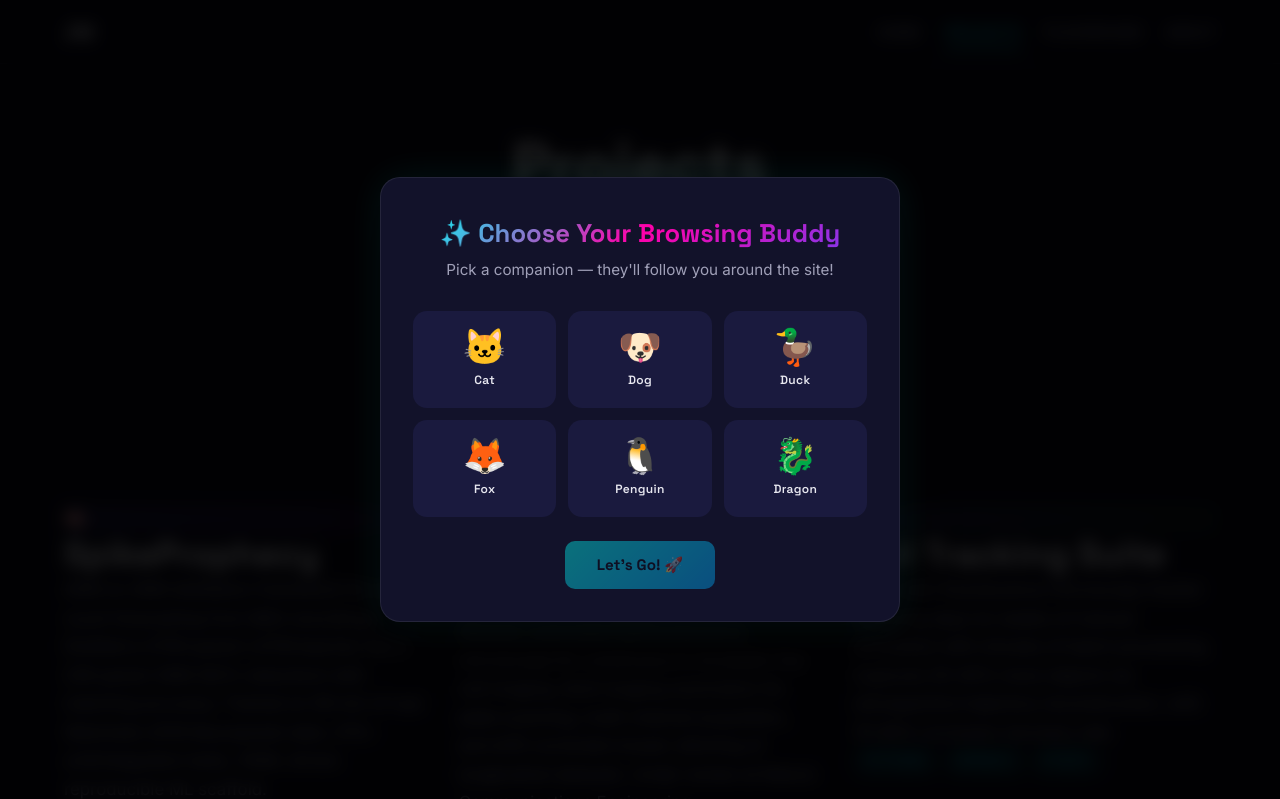
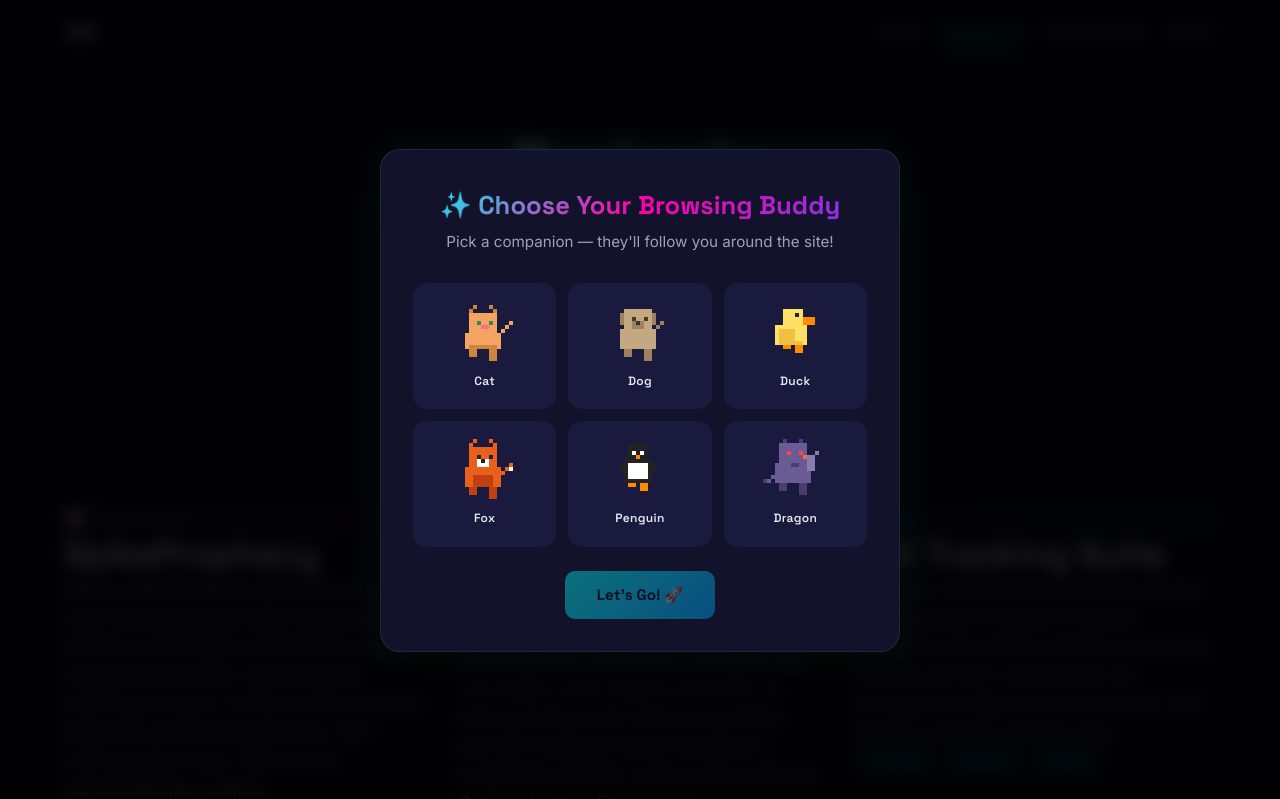
Before and after one commit to JohnMinnick/JohnMinnick.github.io, a plain HTML site: page pages/projects.html in a window 1280 px wide. Shown: the top 799 px of the page. Drawn offline with Linux system fonts and the light colour scheme.

Commit message:
Upgrade pets to canvas pixel art with animated walk cycles

```diff
--- a/css/pet.css
+++ b/css/pet.css
@@ -108,10 +108,9 @@
     box-shadow: 0 0 20px rgba(0, 255, 247, 0.15);
 }
 
-/* The pet emoji/sprite */
+/* The pet pixel art preview canvas */
 .pet-choice__sprite {
-    font-size: 2.2rem;
-    line-height: 1;
+    image-rendering: pixelated;
     transition: transform 0.3s ease;
 }
 
@@ -154,49 +153,14 @@
     box-shadow: 0 8px 25px rgba(0, 255, 247, 0.3);
 }
 
-/* ---- The Cursor-Following Pet ---- */
+/* ---- The Cursor-Following Pet (Canvas) ---- */
 .browsing-pet {
     position: fixed;
     z-index: 9999;
     pointer-events: none;
-    font-size: 2rem;
-    line-height: 1;
-    transition: none;
-    /* Movement handled by JS for smooth interpolation */
+    image-rendering: pixelated;
     filter: drop-shadow(0 2px 6px rgba(0, 0, 0, 0.4));
     user-select: none;
-}
-
-/* Trotting/bobbing animation while the pet moves */
-.browsing-pet--moving {
-    animation: petTrot 0.3s ease-in-out infinite alternate;
-}
-
-@keyframes petTrot {
-    0% {
-        transform: translateY(0) rotate(-3deg);
-    }
-
-    100% {
-        transform: translateY(-6px) rotate(3deg);
-    }
-}
-
-/* Idle breathing animation when stationary */
-.browsing-pet--idle {
-    animation: petIdle 2s ease-in-out infinite;
-}
-
-@keyframes petIdle {
-
-    0%,
-    100% {
-        transform: translateY(0) scale(1);
-    }
-
-    50% {
-        transform: translateY(-3px) scale(1.05);
-    }
 }
 
 /* ---- Change Pet Button (small, bottom-left) ---- */
--- a/js/pet.js
+++ b/js/pet.js
@@ -1,160 +1,324 @@
 /**
- * pet.js — Browsing Pet System
+ * pet.js — Browsing Pet System (Canvas Pixel Art Edition)
  *
  * Shows a "Choose Your Browsing Buddy" modal on first visit.
- * The selected pet follows the cursor across all pages with a
- * trotting animation. Choice persists in localStorage.
- *
- * Included on every page via <script src="js/pet.js"></script>.
+ * Pets are drawn as pixel art on a small canvas element that
+ * follows the cursor with smooth lerp interpolation.
  */
 
+const PET_STORAGE_KEY = 'browsing-pet-id';
+
 /* ============================================================
-   Pet Definitions
-   Each pet has an emoji sprite, a name, and a fun description.
+   Pet Pixel Art Definitions
+   Each pet has frames defined as arrays of [x, y, color] pixels.
+   Canvas is 16x16 scaled up 3x = 48x48 display size.
+   ============================================================ */
+const SCALE = 3;
+const SPRITE_SIZE = 16;
+
+/**
+ * Builds pixel art frames for each pet.
+ * Returns object mapping pet id -> array of frame data.
+ * Each frame is an array of {x, y, color} objects.
+ */
+function buildPetFrames() {
+    // Color palettes per pet
+    const C = {
+        cat: { body: '#f4a460', dark: '#cd853f', eye: '#2e8b57', nose: '#ff6b81', ear: '#cd853f' },
+        dog: { body: '#c4a882', dark: '#a08060', eye: '#4a3728', nose: '#333', ear: '#a08060' },
+        duck: { body: '#ffe066', dark: '#f0c040', eye: '#222', beak: '#ff8c00', feet: '#ff8c00' },
+        fox: { body: '#e8601c', dark: '#c04010', eye: '#222', nose: '#222', tip: '#fff' },
+        penguin: { body: '#222', belly: '#fff', eye: '#fff', beak: '#ff8c00', feet: '#ff8c00' },
+        dragon: { body: '#6b5b95', dark: '#4a3f6b', eye: '#ff4444', wing: '#8b7bb5', fire: '#ff6b35' }
+    };
+
+    /** Helper: fill a rect of pixels */
+    function rect(px, x, y, w, h, color) {
+        for (let dy = 0; dy < h; dy++)
+            for (let dx = 0; dx < w; dx++)
+                px.push({ x: x + dx, y: y + dy, c: color });
+    }
+
+    /** Helper: set single pixel */
+    function dot(px, x, y, color) { px.push({ x, y, c: color }); }
+
+    // --- CAT (2 frames) ---
+    function catFrame(legOffset) {
+        const p = [], c = C.cat;
+        // Ears
+        dot(p, 4, 2, c.ear); dot(p, 5, 1, c.ear); dot(p, 9, 1, c.ear); dot(p, 10, 2, c.ear);
+        // Head
+        rect(p, 4, 3, 7, 5, c.body);
+        // Eyes
+        dot(p, 6, 5, c.eye); dot(p, 9, 5, c.eye);
+        // Nose
+        dot(p, 7, 6, c.nose); dot(p, 8, 6, c.nose);
+        // Body
+        rect(p, 3, 8, 9, 4, c.body);
+        rect(p, 4, 8, 7, 4, c.dark);
+        rect(p, 3, 8, 9, 3, c.body);
+        // Tail
+        dot(p, 12, 7, c.body); dot(p, 13, 6, c.body); dot(p, 14, 5, c.body);
+        // Legs (animated)
+        rect(p, 4, 12, 2, 2 + legOffset, c.dark);
+        rect(p, 9, 12, 2, 2 + (1 - legOffset), c.dark);
+        return p;
+    }
+
+    // --- DOG (2 frames) ---
+    function dogFrame(legOffset) {
+        const p = [], c = C.dog;
+        // Ears (floppy)
+        rect(p, 3, 3, 2, 3, c.ear); rect(p, 10, 3, 2, 3, c.ear);
+        // Head
+        rect(p, 4, 2, 7, 5, c.body);
+        // Eyes
+        dot(p, 6, 4, c.eye); dot(p, 9, 4, c.eye);
+        // Nose/snout
+        rect(p, 6, 5, 3, 2, c.dark); dot(p, 7, 5, c.nose);
+        // Body
+        rect(p, 3, 7, 9, 5, c.body);
+        // Tail (wagging offset)
+        dot(p, 12, 6 + legOffset, c.dark); dot(p, 13, 5 + legOffset, c.dark);
+        // Legs
+        rect(p, 4, 12, 2, 2 + legOffset, c.dark);
+        rect(p, 9, 12, 2, 2 + (1 - legOffset), c.dark);
+        return p;
+    }
+
+    // --- DUCK (2 frames) ---
+    function duckFrame(legOffset) {
+        const p = [], c = C.duck;
+        // Head
+        rect(p, 5, 2, 5, 4, c.body);
+        // Eye
+        dot(p, 8, 3, c.eye);
+        // Beak
+        rect(p, 10, 4, 3, 2, c.beak);
+        // Body
+        rect(p, 3, 6, 8, 5, c.body);
+        rect(p, 4, 6, 6, 5, c.dark);
+        rect(p, 3, 6, 8, 4, c.body);
+        // Wing
+        rect(p, 4, 7, 4, 3, c.dark);
+        // Feet
+        rect(p, 5, 11, 2, 1 + legOffset, c.feet);
+        rect(p, 8, 11, 2, 1 + (1 - legOffset), c.feet);
+        return p;
+    }
+
+    // --- FOX (2 frames) ---
+    function foxFrame(legOffset) {
+        const p = [], c = C.fox;
+        // Ears
+        dot(p, 4, 1, c.body); dot(p, 5, 0, c.body);
+        dot(p, 9, 0, c.body); dot(p, 10, 1, c.body);
+        // Head
+        rect(p, 4, 2, 7, 5, c.body);
+        // White muzzle
+        rect(p, 6, 5, 3, 2, c.tip);
+        // Eyes & nose
+        dot(p, 6, 4, c.eye); dot(p, 9, 4, c.eye);
+        dot(p, 7, 5, c.nose);
+        // Body
+        rect(p, 3, 7, 9, 5, c.body);
+        rect(p, 5, 9, 5, 3, c.dark);
+        // Tail (bushy)
+        dot(p, 12, 8, c.body); dot(p, 13, 7, c.body);
+        dot(p, 14, 6, c.body); dot(p, 14, 7, c.tip);
+        // Legs
+        rect(p, 4, 12, 2, 2 + legOffset, c.dark);
+        rect(p, 9, 12, 2, 2 + (1 - legOffset), c.dark);
+        return p;
+    }
+
+    // --- PENGUIN (2 frames) ---
+    function penguinFrame(legOffset) {
+        const p = [], c = C.penguin;
+        // Head
+        rect(p, 5, 1, 5, 4, c.body);
+        // Eyes
+        dot(p, 6, 3, c.eye); dot(p, 8, 3, c.eye);
+        // Beak
+        dot(p, 7, 4, c.beak);
+        // Body
+        rect(p, 4, 5, 7, 6, c.body);
+        // Belly
+        rect(p, 5, 6, 5, 4, c.belly);
+        // Wings/flippers
+        dot(p, 3, 6, c.body); dot(p, 3, 7, c.body);
+        dot(p, 11, 6, c.body); dot(p, 11, 7, c.body);
+        // Feet
+        rect(p, 5, 11, 2, 1 + legOffset, c.feet);
+        rect(p, 8, 11, 2, 1 + (1 - legOffset), c.feet);
+        return p;
+    }
+
+    // --- DRAGON (2 frames) ---
+    function dragonFrame(legOffset) {
+        const p = [], c = C.dragon;
+        // Horns
+        dot(p, 5, 0, c.dark); dot(p, 9, 0, c.dark);
+        // Head
+        rect(p, 4, 1, 7, 5, c.body);
+        // Eyes
+        dot(p, 6, 3, c.eye); dot(p, 9, 3, c.eye);
+        // Nostrils — little fire puff on frame 1
+        dot(p, 10, 4, c.fire);
+        // Body
+        rect(p, 3, 6, 9, 5, c.body);
+        // Spine ridge
+        dot(p, 7, 6, c.dark); dot(p, 8, 6, c.dark);
+        // Wing
+        rect(p, 11, 4, 2, 4, c.wing); dot(p, 13, 3 + legOffset, c.wing);
+        // Tail
+        dot(p, 2, 9, c.body); dot(p, 1, 10, c.body); dot(p, 0, 10, c.dark);
+        // Legs
+        rect(p, 4, 11, 2, 2 + legOffset, c.dark);
+        rect(p, 9, 11, 2, 2 + (1 - legOffset), c.dark);
+        return p;
+    }
+
+    return {
+        cat: [catFrame(0), catFrame(1)],
+        dog: [dogFrame(0), dogFrame(1)],
+        duck: [duckFrame(0), duckFrame(1)],
+        fox: [foxFrame(0), foxFrame(1)],
+        penguin: [penguinFrame(0), penguinFrame(1)],
+        dragon: [dragonFrame(0), dragonFrame(1)]
+    };
+}
+
+/* ============================================================
+   Pet Definitions (metadata for the selection modal)
    ============================================================ */
 const PETS = [
-    { id: 'cat', sprite: '🐱', name: 'Cat', desc: 'Aloof but loyal' },
-    { id: 'dog', sprite: '🐶', name: 'Dog', desc: 'Best friend vibes' },
-    { id: 'duck', sprite: '🦆', name: 'Duck', desc: 'Chaotic energy' },
-    { id: 'fox', sprite: '🦊', name: 'Fox', desc: 'Sly and curious' },
-    { id: 'penguin', sprite: '🐧', name: 'Penguin', desc: 'Chill companion' },
-    { id: 'dragon', sprite: '🐉', name: 'Dragon', desc: 'Mythical vibes' },
+    { id: 'cat', name: 'Cat', desc: 'Aloof but loyal' },
+    { id: 'dog', name: 'Dog', desc: 'Best friend vibes' },
+    { id: 'duck', name: 'Duck', desc: 'Chaotic energy' },
+    { id: 'fox', name: 'Fox', desc: 'Sly and curious' },
+    { id: 'penguin', name: 'Penguin', desc: 'Chill companion' },
+    { id: 'dragon', name: 'Dragon', desc: 'Mythical vibes' },
 ];
-
-/** localStorage key for persisting the chosen pet */
-const PET_STORAGE_KEY = 'browsing-pet-id';
 
 /* ============================================================
    State
    ============================================================ */
-let activePet = null;       // Currently selected pet object
-let petElement = null;      // DOM element for the on-screen pet
-let petX = 0, petY = 0;     // Current pet position
-let targetX = 0, targetY = 0; // Mouse / target position
-let isMoving = false;        // Whether the pet is currently trotting
-let idleTimeout = null;      // Timer to switch to idle state
-let animFrameId = null;      // requestAnimationFrame ID
+let activePet = null;
+let petCanvas = null;
+let petCtx = null;
+let petFrames = null;
+let allFrames = null;
+let petX = 0, petY = 0;
+let targetX = 0, targetY = 0;
+let isMoving = false;
+let idleTimeout = null;
+let animFrameId = null;
+let frameIndex = 0;
+let frameTick = 0;
 
 /* ============================================================
    Initialization
-   Runs on DOMContentLoaded. Checks localStorage for a saved
-   pet, otherwise shows the selection modal.
    ============================================================ */
 document.addEventListener('DOMContentLoaded', () => {
+    allFrames = buildPetFrames();
     const savedPetId = localStorage.getItem(PET_STORAGE_KEY);
 
-    if (savedPetId) {
-        // Returning visitor — spawn their saved pet immediately
-        const pet = PETS.find(p => p.id === savedPetId);
-        if (pet) {
-            spawnPet(pet);
-            createChangePetButton();
-            return;
-        }
+    if (savedPetId && allFrames[savedPetId]) {
+        spawnPet(savedPetId);
+        createChangePetButton();
+    } else {
+        showSelectionModal();
     }
+});
 
-    // First visit — show selection modal
-    showSelectionModal();
-});
+/* ============================================================
+   Render a pet frame onto a canvas for the modal preview
+   ============================================================ */
+function renderPreviewCanvas(petId) {
+    const PREVIEW_SCALE = 4;
+    const canvas = document.createElement('canvas');
+    canvas.width = SPRITE_SIZE * PREVIEW_SCALE;
+    canvas.height = SPRITE_SIZE * PREVIEW_SCALE;
+    canvas.style.width = (SPRITE_SIZE * PREVIEW_SCALE) + 'px';
+    canvas.style.height = (SPRITE_SIZE * PREVIEW_SCALE) + 'px';
+    canvas.style.imageRendering = 'pixelated';
+    const ctx = canvas.getContext('2d');
+    const frame = allFrames[petId][0];
+    frame.forEach(px => {
+        ctx.fillStyle = px.c;
+        ctx.fillRect(px.x * PREVIEW_SCALE, px.y * PREVIEW_SCALE, PREVIEW_SCALE, PREVIEW_SCALE);
+    });
+    return canvas;
+}
 
 /* ============================================================
    Selection Modal
    ============================================================ */
-
-/**
- * Creates and displays the pet selection modal overlay.
- */
 function showSelectionModal() {
     let selectedId = null;
 
-    // --- Overlay ---
     const overlay = document.createElement('div');
     overlay.className = 'pet-modal-overlay';
     overlay.setAttribute('role', 'dialog');
     overlay.setAttribute('aria-label', 'Choose your browsing buddy');
 
-    // --- Modal Card ---
     const modal = document.createElement('div');
     modal.className = 'pet-modal';
 
-    // Title
     const title = document.createElement('h2');
     title.className = 'pet-modal__title';
     title.textContent = '✨ Choose Your Browsing Buddy';
     modal.appendChild(title);
 
-    // Subtitle
     const subtitle = document.createElement('p');
     subtitle.className = 'pet-modal__subtitle';
-    subtitle.textContent = 'Pick a companion — they\'ll follow you around the site!';
+    subtitle.textContent = "Pick a companion — they'll follow you around the site!";
     modal.appendChild(subtitle);
 
-    // --- Pet Grid ---
     const grid = document.createElement('div');
     grid.className = 'pet-grid';
 
     PETS.forEach(pet => {
         const btn = document.createElement('button');
         btn.className = 'pet-choice';
-        btn.setAttribute('aria-label', `Select ${pet.name}`);
+        btn.setAttribute('aria-label', 'Select ' + pet.name);
         btn.dataset.petId = pet.id;
 
-        // Emoji sprite
-        const sprite = document.createElement('span');
-        sprite.className = 'pet-choice__sprite';
-        sprite.textContent = pet.sprite;
-        btn.appendChild(sprite);
+        // Pixel art preview canvas instead of emoji
+        const previewCanvas = renderPreviewCanvas(pet.id);
+        previewCanvas.className = 'pet-choice__sprite';
+        btn.appendChild(previewCanvas);
 
-        // Pet name
         const name = document.createElement('span');
         name.className = 'pet-choice__name';
         name.textContent = pet.name;
         btn.appendChild(name);
 
-        // Click handler — select this pet
         btn.addEventListener('click', () => {
-            // Deselect all, then select this one
-            grid.querySelectorAll('.pet-choice').forEach(b => {
-                b.classList.remove('pet-choice--selected');
-            });
+            grid.querySelectorAll('.pet-choice').forEach(b => b.classList.remove('pet-choice--selected'));
             btn.classList.add('pet-choice--selected');
             selectedId = pet.id;
-
-            // Enable the confirm button
             confirmBtn.classList.add('pet-modal__confirm--active');
         });
 
         grid.appendChild(btn);
     });
-
     modal.appendChild(grid);
 
-    // --- Confirm Button ---
     const confirmBtn = document.createElement('button');
     confirmBtn.className = 'pet-modal__confirm';
-    confirmBtn.textContent = 'Let\'s Go! 🚀';
-
+    confirmBtn.textContent = "Let's Go! 🚀";
     confirmBtn.addEventListener('click', () => {
         if (!selectedId) return;
-
-        // Save choice
         localStorage.setItem(PET_STORAGE_KEY, selectedId);
-
-        // Close modal with animation
         overlay.classList.add('pet-modal-overlay--closing');
-
         setTimeout(() => {
             overlay.remove();
-
-            // Spawn the pet
-            const pet = PETS.find(p => p.id === selectedId);
-            if (pet) {
-                spawnPet(pet);
-                createChangePetButton();
-            }
-        }, 400); // Match fadeOut animation duration
+            spawnPet(selectedId);
+            createChangePetButton();
+        }, 400);
     });
-
     modal.appendChild(confirmBtn);
     overlay.appendChild(modal);
     document.body.appendChild(overlay);
@@ -163,142 +327,110 @@ function showSelectionModal() {
 /* ============================================================
    Pet Spawning & Cursor Following
    ============================================================ */
+function spawnPet(petId) {
+    activePet = petId;
+    petFrames = allFrames[petId];
+    frameIndex = 0;
+    frameTick = 0;
 
-/**
- * Spawns the chosen pet on screen and begins cursor tracking.
- * @param {Object} pet - Pet object from the PETS array.
- */
-function spawnPet(pet) {
-    activePet = pet;
+    // Create the pet canvas element
+    petCanvas = document.createElement('canvas');
+    petCanvas.width = SPRITE_SIZE * SCALE;
+    petCanvas.height = SPRITE_SIZE * SCALE;
+    petCanvas.className = 'browsing-pet';
+    petCanvas.style.imageRendering = 'pixelated';
+    petCanvas.setAttribute('aria-hidden', 'true');
+    petCtx = petCanvas.getContext('2d');
+    document.body.appendChild(petCanvas);
 
-    // Create pet element
-    petElement = document.createElement('div');
-    petElement.className = 'browsing-pet browsing-pet--idle';
-    petElement.textContent = pet.sprite;
-    petElement.setAttribute('aria-hidden', 'true');
-    document.body.appendChild(petElement);
-
-    // Start at bottom-left of viewport
+    // Start position
     petX = 60;
     petY = window.innerHeight - 60;
     targetX = petX;
     targetY = petY;
+
+    drawFrame(0);
     updatePetPosition();
 
-    // Track mouse movement
     document.addEventListener('mousemove', onMouseMove);
-
-    // Track touch movement (mobile)
     document.addEventListener('touchmove', onTouchMove, { passive: true });
-
-    // Start the animation loop
     startAnimationLoop();
 }
 
-/**
- * Mouse move handler — updates target position.
- * @param {MouseEvent} e
- */
-function onMouseMove(e) {
-    // Offset the target so the pet sits below-right of the cursor
-    targetX = e.clientX + 15;
-    targetY = e.clientY + 15;
+/** Draw a specific frame onto the pet canvas */
+function drawFrame(idx) {
+    petCtx.clearRect(0, 0, petCanvas.width, petCanvas.height);
+    const frame = petFrames[idx];
+    frame.forEach(px => {
+        petCtx.fillStyle = px.c;
+        petCtx.fillRect(px.x * SCALE, px.y * SCALE, SCALE, SCALE);
+    });
 }
 
-/**
- * Touch move handler — updates target position for mobile.
- * @param {TouchEvent} e
- */
+function onMouseMove(e) {
+    targetX = e.clientX + 20;
+    targetY = e.clientY + 20;
+}
+
 function onTouchMove(e) {
     if (e.touches.length > 0) {
-        targetX = e.touches[0].clientX + 15;
-        targetY = e.touches[0].clientY + 15;
+        targetX = e.touches[0].clientX + 20;
+        targetY = e.touches[0].clientY + 20;
     }
 }
 
-/**
- * Animation loop — smoothly interpolates pet position toward
- * the cursor using lerp (linear interpolation). Also manages
- * the trotting vs. idle animation state.
- */
 function startAnimationLoop() {
-    /** Interpolation speed (0–1). Lower = smoother/slower following. */
     const LERP_SPEED = 0.08;
+    const ARRIVAL_THRESHOLD = 2;
+    const FRAME_INTERVAL = 12; // ticks between frame swaps
 
-    /** Distance threshold for considering the pet "arrived" */
-    const ARRIVAL_THRESHOLD = 2;
-
-    /**
-     * Single frame update.
-     */
     function tick() {
-        // Lerp toward target
         petX += (targetX - petX) * LERP_SPEED;
         petY += (targetY - petY) * LERP_SPEED;
-
-        // Clamp to viewport
-        petX = Math.max(0, Math.min(window.innerWidth - 30, petX));
-        petY = Math.max(0, Math.min(window.innerHeight - 30, petY));
-
+        petX = Math.max(0, Math.min(window.innerWidth - 48, petX));
+        petY = Math.max(0, Math.min(window.innerHeight - 48, petY));
         updatePetPosition();
 
-        // Check distance to target
         const dx = targetX - petX;
         const dy = targetY - petY;
         const distance = Math.sqrt(dx * dx + dy * dy);
 
         if (distance > ARRIVAL_THRESHOLD) {
-            // Pet is moving — show trot animation
-            if (!isMoving) {
-                isMoving = true;
-                petElement.classList.remove('browsing-pet--idle');
-                petElement.classList.add('browsing-pet--moving');
-                clearTimeout(idleTimeout);
-            }
-
-            // Flip horizontally based on movement direction
-            if (dx < -5) {
-                petElement.style.transform = 'scaleX(-1)';
-            } else if (dx > 5) {
-                petElement.style.transform = 'scaleX(1)';
+            if (!isMoving) { isMoving = true; clearTimeout(idleTimeout); }
+            // Flip based on direction
+            petCanvas.style.transform = dx < -5 ? 'scaleX(-1)' : 'scaleX(1)';
+            // Animate walk cycle
+            frameTick++;
+            if (frameTick >= FRAME_INTERVAL) {
+                frameTick = 0;
+                frameIndex = (frameIndex + 1) % petFrames.length;
+                drawFrame(frameIndex);
             }
         } else {
-            // Pet has arrived — switch to idle after a brief pause
             if (isMoving) {
                 isMoving = false;
                 clearTimeout(idleTimeout);
                 idleTimeout = setTimeout(() => {
-                    petElement.classList.remove('browsing-pet--moving');
-                    petElement.classList.add('browsing-pet--idle');
-                    petElement.style.transform = '';
-                }, 200);
+                    petCanvas.style.transform = '';
+                    drawFrame(0);
+                }, 300);
             }
         }
-
         animFrameId = requestAnimationFrame(tick);
     }
-
     animFrameId = requestAnimationFrame(tick);
 }
 
-/**
- * Updates the pet element's CSS position.
- */
 function updatePetPosition() {
-    if (petElement) {
-        petElement.style.left = `${petX}px`;
-        petElement.style.top = `${petY}px`;
+    if (petCanvas) {
+        petCanvas.style.left = petX + 'px';
+        petCanvas.style.top = petY + 'px';
     }
 }
 
 /* ============================================================
    Change Pet Button
-   Small button in the bottom-left corner to re-open the modal.
    ============================================================ */
-
-/**
- * Creates a small paw button that lets the user change their pet.
- */
 function createChangePetButton() {
     const btn = document.createElement('button');
     btn.className = 'pet-change-btn';
@@ -307,36 +439,15 @@ function createChangePetButton() {
     btn.setAttribute('aria-label', 'Change browsing pet');
 
     btn.addEventListener('click', () => {
-        // Remove current pet
-        if (petElement) {
-            petElement.remove();
-            petElement = null;
-        }
-        if (animFrameId) {
-            cancelAnimationFrame(animFrameId);
-        }
+        if (petCanvas) { petCanvas.remove(); petCanvas = null; }
+        if (animFrameId) cancelAnimationFrame(animFrameId);
         document.removeEventListener('mousemove', onMouseMove);
         document.removeEventListener('touchmove', onTouchMove);
         clearTimeout(idleTimeout);
         isMoving = false;
-
-        // Remove change button itself
         btn.remove();
-
-        // Clear storage and show modal again
         localStorage.removeItem(PET_STORAGE_KEY);
         showSelectionModal();
     });
-
     document.body.appendChild(btn);
 }
-
-/* ============================================================
-   Respect Reduced Motion
-   If the user prefers reduced motion, disable pet animations
-   but still allow the companion to exist statically.
-   ============================================================ */
-if (window.matchMedia('(prefers-reduced-motion: reduce)').matches) {
-    // Override the lerp speed to be instant
-    // (The CSS already disables keyframe animations)
-}
```
